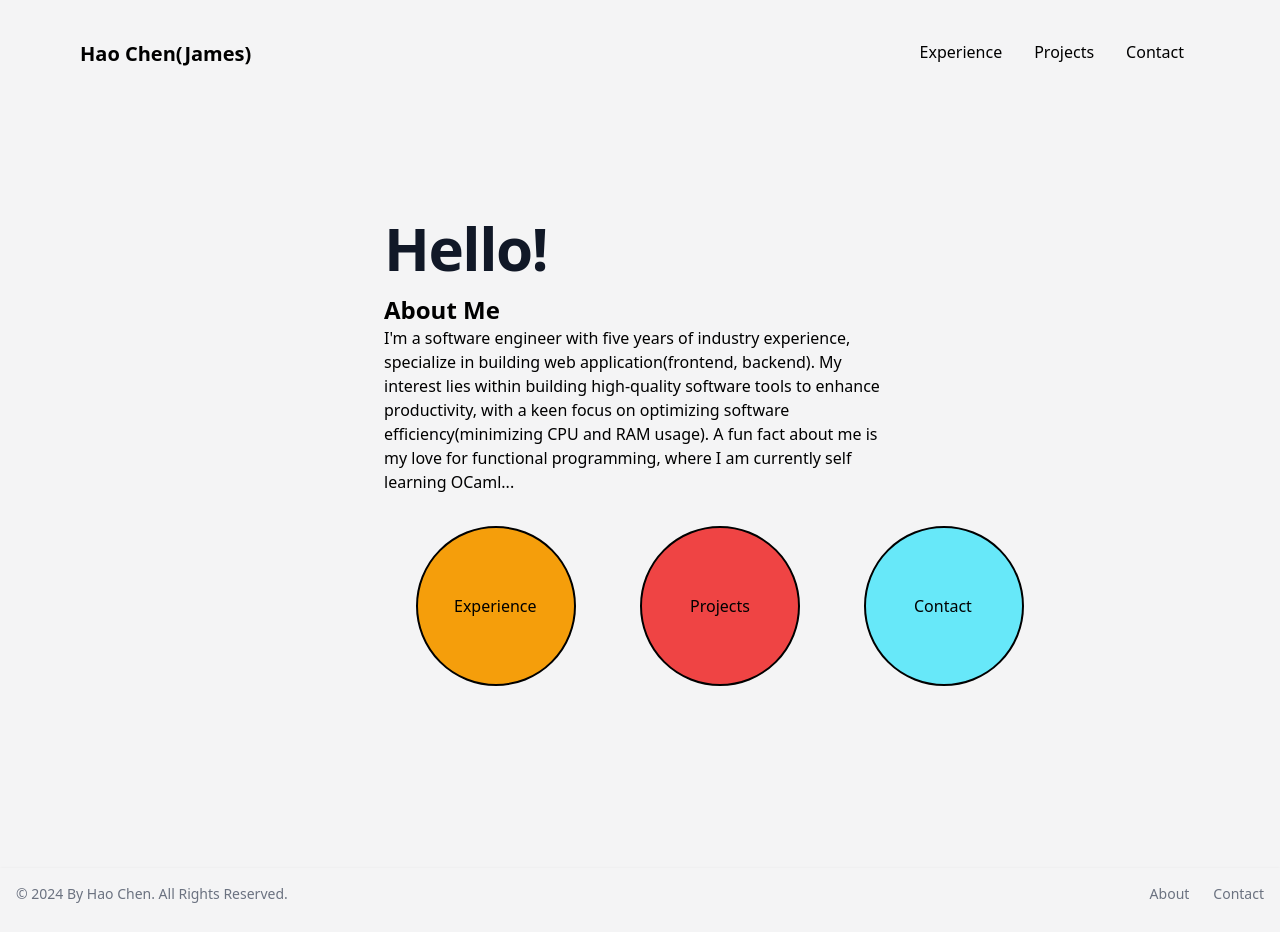
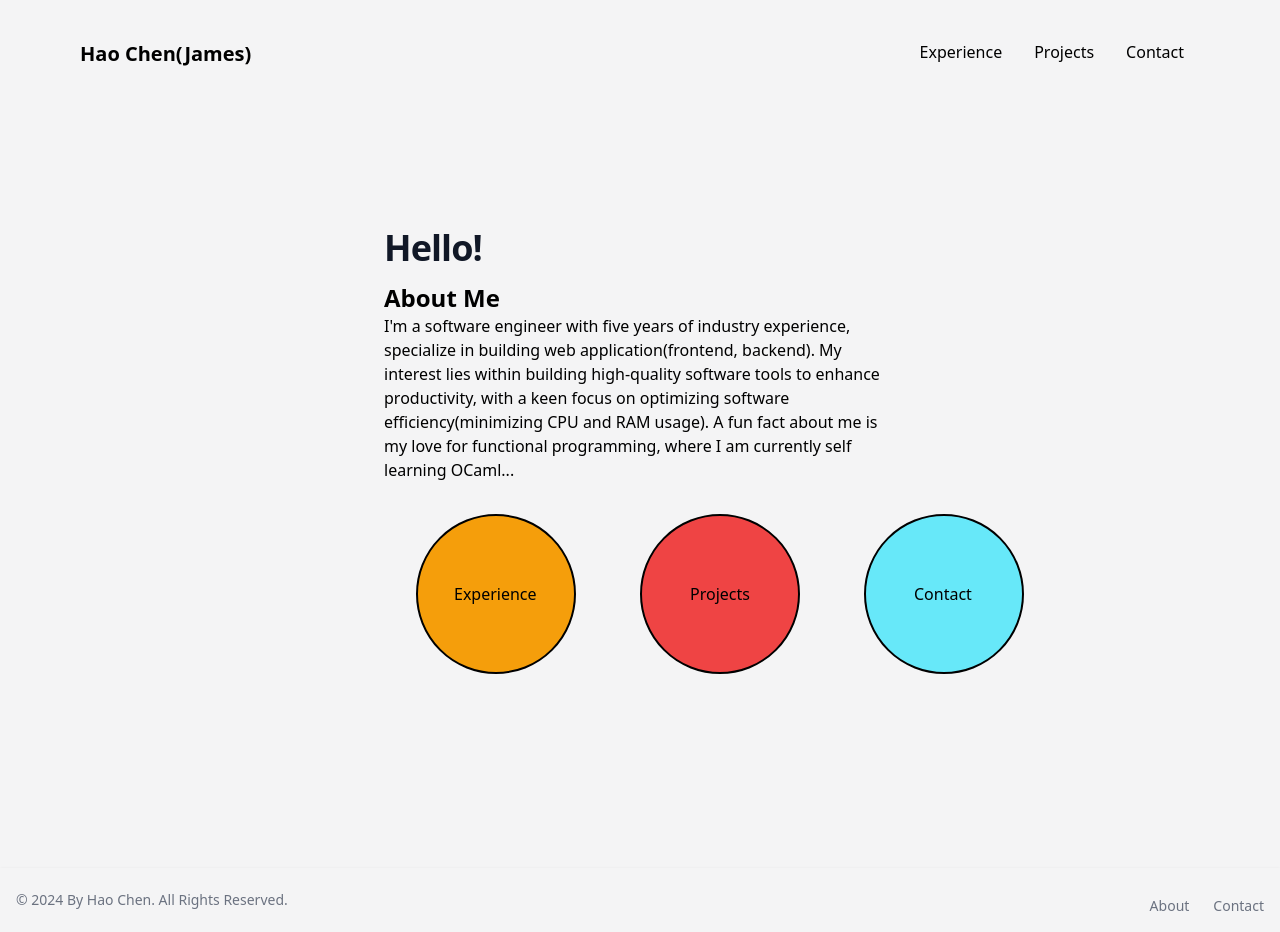
Before and after one commit to chen2073/my-web-v2, a Next.js app: page / in a window 1280 px wide. Built offline with nearby package versions, Linux system fonts and the light colour scheme.

Commit message:
rm unused styling

```diff
--- a/src/app/layout.tsx
+++ b/src/app/layout.tsx
@@ -29,7 +29,7 @@
       <footer className="bg-transparent shadow">
         <div className="w-full mx-auto max-w-screen-xl p-4 md:flex md:items-center md:justify-between">
           <span className="text-sm text-gray-500 sm:text-center dark:text-gray-400">© 2024 By Hao Chen. All Rights Reserved.</span>
-          <ul className="flex flex-wrap items-center mt-3 text-sm font-medium text-gray-500 dark:text-gray-400 sm:mt-0">
+          <ul className="flex flex-wrap items-center mt-3 text-sm font-medium text-gray-500">
               <li>
                   <a href="/" className="hover:underline me-4 md:me-6">About</a>
               </li>
--- a/src/app/page.tsx
+++ b/src/app/page.tsx
@@ -4,7 +4,7 @@
   return (
     <div className="flex justify-center items-center h-screen">
       <div className="w-2/5">
-        <h1 className="mb-4 text-4xl font-extrabold leading-none tracking-tight text-gray-900 md:text-5xl lg:text-6xl dark:text-white">Hello!</h1>
+        <h1 className="mb-4 text-4xl font-extrabold leading-none tracking-tight text-gray-900">Hello!</h1>
         <h2 className="text-2xl font-bold">About Me</h2>
         <p>{"I'm a software engineer with five years of industry experience, specialize in building web application(frontend, backend). \
           My interest lies within building high-quality software tools to enhance productivity, with a keen focus on optimizing software efficiency(minimizing CPU and RAM usage). \
```
